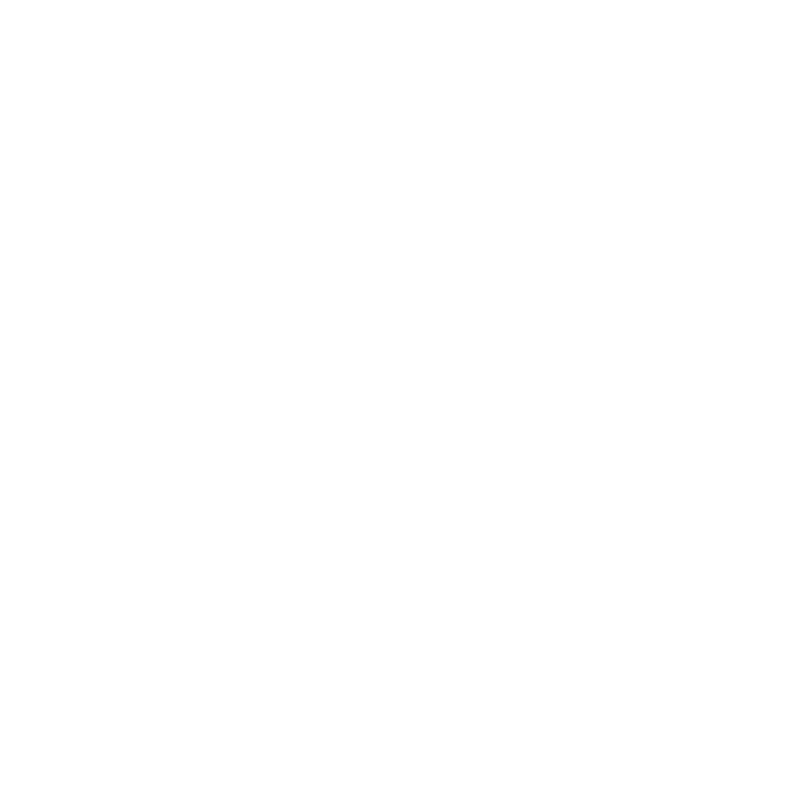
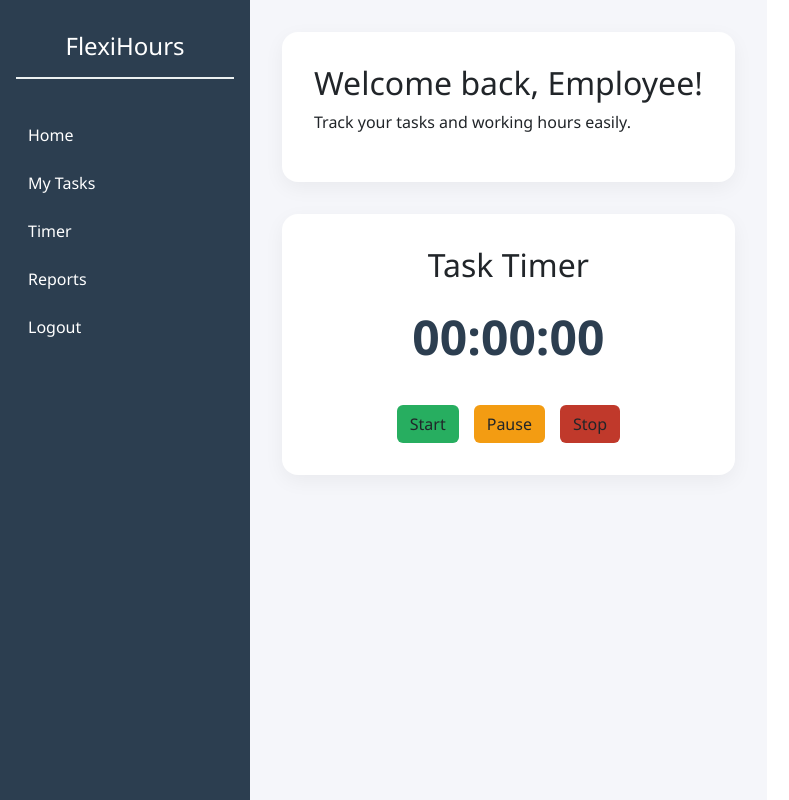
Before and after one commit to cs-cspit/Flexi-hours, a React (Vite) app in the folder Client/: page /home in a window 1280 px wide. Before the commit this address had no page. Shown: the whole page, without its empty margins (0-789 px from the left). Built offline with nearby package versions, Linux system fonts and the light colour scheme.

Commit message:
Updated timer logic and improved task assignment UI

```diff
--- a/Client/src/App.jsx
+++ b/Client/src/App.jsx
@@ -1,5 +1,6 @@
 import Signup from './components/Signup';
 import Login from './components/Login';
+import Home from './components/Home';
 import { BrowserRouter as Router, Routes, Route } from 'react-router-dom';
 
 
@@ -11,6 +12,7 @@ function App() {
           <Route path="/" element={<Signup />} />
           <Route path="/signup" element={<Signup />} />
           <Route path="/login" element={<Login />} />
+          <Route path="/home" element={<Home />} />
         </Routes>
       </div>
     </Router>
--- /dev/null
+++ b/Client/src/components/Home.jsx
@@ -0,0 +1,85 @@
+import React, { useState, useEffect } from "react";
+import "../style/Home.css";
+
+const Home = () => {
+  const [time, setTime] = useState(0);
+  const [isRunning, setIsRunning] = useState(false);
+  const [isPaused, setIsPaused] = useState(false);
+
+  useEffect(() => {
+    let interval;
+    if (isRunning && !isPaused) {
+      interval = setInterval(() => {
+        setTime((prevTime) => prevTime + 1);
+      }, 1000);
+    }
+    return () => clearInterval(interval);
+  }, [isRunning, isPaused]);
+
+  const handleStart = () => {
+    setIsRunning(true);
+    setIsPaused(false);
+  };
+
+  const handlePause = () => {
+    setIsPaused(true);
+  };
+
+  const handleStop = () => {
+    setIsRunning(false);
+    setIsPaused(false);
+    setTime(0); // reset timer
+    // You can log time, date, user info here
+  };
+
+  const formatTime = (seconds) => {
+    const h = Math.floor(seconds / 3600)
+      .toString()
+      .padStart(2, "0");
+    const m = Math.floor((seconds % 3600) / 60)
+      .toString()
+      .padStart(2, "0");
+    const s = (seconds % 60).toString().padStart(2, "0");
+    return `${h}:${m}:${s}`;
+  };
+
+  return (
+    <div className="dashboard-container">
+      <div className="sidebar">
+        <h2>FlexiHours</h2>
+        <ul>
+          <li>Home</li>
+          <li>My Tasks</li>
+          <li>Timer</li>
+          <li>Reports</li>
+          <li>Logout</li>
+        </ul>
+      </div>
+
+      <div className="main-content">
+        <div className="welcome-card">
+          <h1>Welcome back, Employee!</h1>
+          <p>Track your tasks and working hours easily.</p>
+        </div>
+
+        <div className="timer-card">
+          <h2>Task Timer</h2>
+          <div className="timer-display">{formatTime(time)}</div>
+          <div className="button-group">
+            <button className="btn start" onClick={handleStart}>
+              Start
+            </button>
+            <button className="btn pause" onClick={handlePause}>
+              Pause
+            </button>
+            <button className="btn stop" onClick={handleStop}>
+              Stop
+            </button>
+          </div>
+        </div>
+      </div>
+    </div>
+  );
+};
+
+export default Home;
--- /dev/null
+++ b/Client/src/style/Home.css
@@ -0,0 +1,106 @@
+/* Layout */
+.dashboard-container {
+  display: flex;
+  min-height: 100vh;
+  background-color: #f5f6fa;
+  font-family: "Segoe UI", sans-serif;
+}
+
+.sidebar {
+  width: 250px;
+  background-color: #2c3e50;
+  color: white;
+  padding: 2rem 1rem;
+}
+
+.sidebar h2 {
+  font-size: 1.5rem;
+  margin-bottom: 2rem;
+  text-align: center;
+  border-bottom: 2px solid #ecf0f1;
+  padding-bottom: 1rem;
+}
+
+.sidebar ul {
+  list-style: none;
+  padding: 0;
+}
+
+.sidebar li {
+  padding: 12px;
+  cursor: pointer;
+  border-radius: 8px;
+  transition: 0.2s;
+}
+
+.sidebar li:hover {
+  background-color: #34495e;
+}
+
+/* Main Content */
+.main-content {
+  flex: 1;
+  padding: 2rem;
+}
+
+.welcome-card {
+  background-color: white;
+  padding: 2rem;
+  border-radius: 16px;
+  box-shadow: 0 6px 20px rgba(0, 0, 0, 0.05);
+  margin-bottom: 2rem;
+}
+
+.welcome-card h1 {
+  font-size: 2rem;
+  margin-bottom: 0.5rem;
+}
+
+/* Timer */
+.timer-card {
+  background-color: white;
+  padding: 2rem;
+  border-radius: 16px;
+  box-shadow: 0 6px 20px rgba(0, 0, 0, 0.05);
+  text-align: center;
+}
+
+.timer-display {
+  font-size: 3rem;
+  font-weight: bold;
+  margin: 1rem 0 2rem;
+  color: #2c3e50;
+}
+
+.button-group {
+  display: flex;
+  justify-content: center;
+  gap: 15px;
+  flex-wrap: wrap;
+}
+
+.btn {
+  padding: 10px 20px;
+  font-size: 1rem;
+  border: none;
+  border-radius: 8px;
+  color: white;
+  cursor: pointer;
+  transition: all 0.2s ease;
+}
+
+.btn.start {
+  background-color: #27ae60;
+}
+
+.btn.pause {
+  background-color: #f39c12;
+}
+
+.btn.stop {
+  background-color: #c0392b;
+}
+
+.btn:hover {
+  transform: scale(1.05);
+}
```
